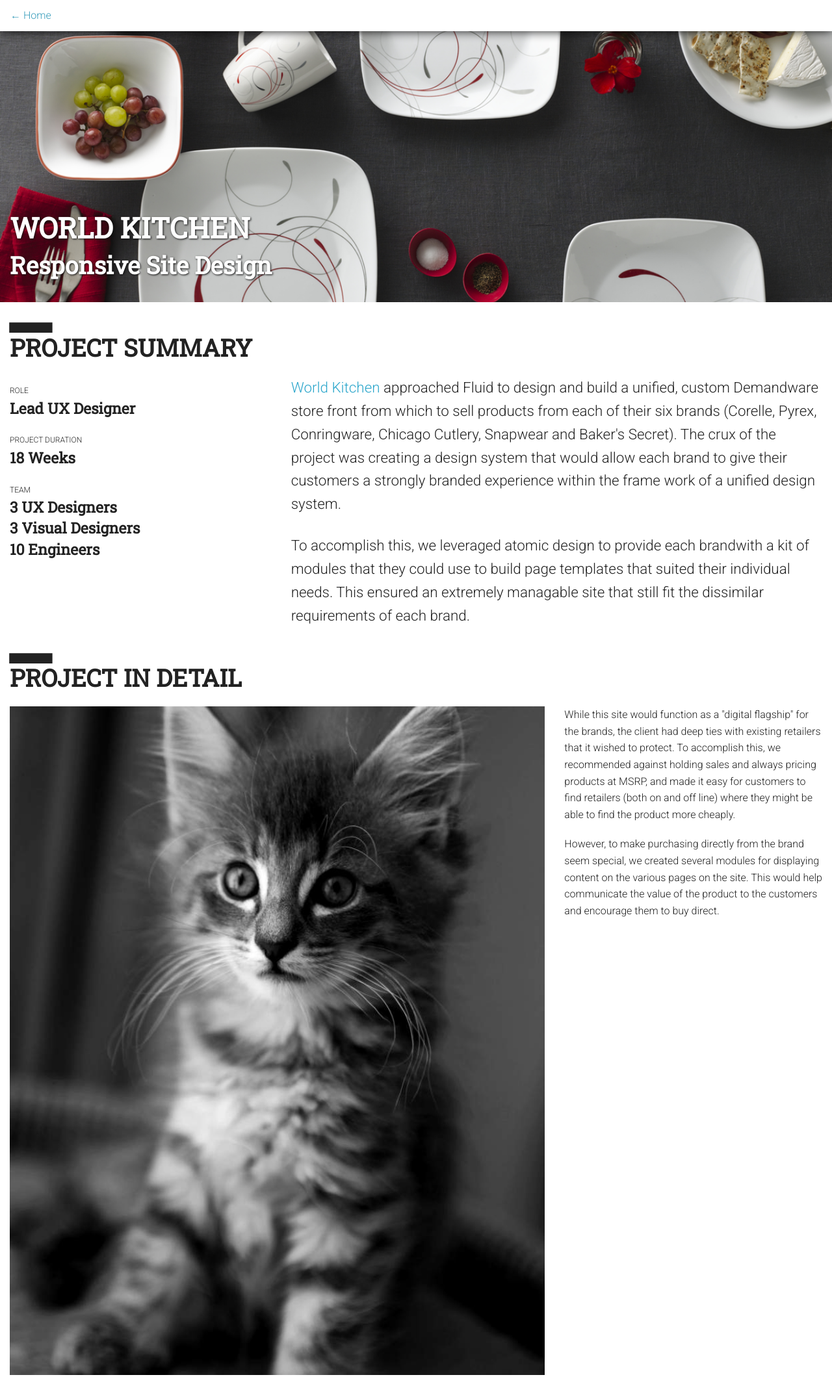
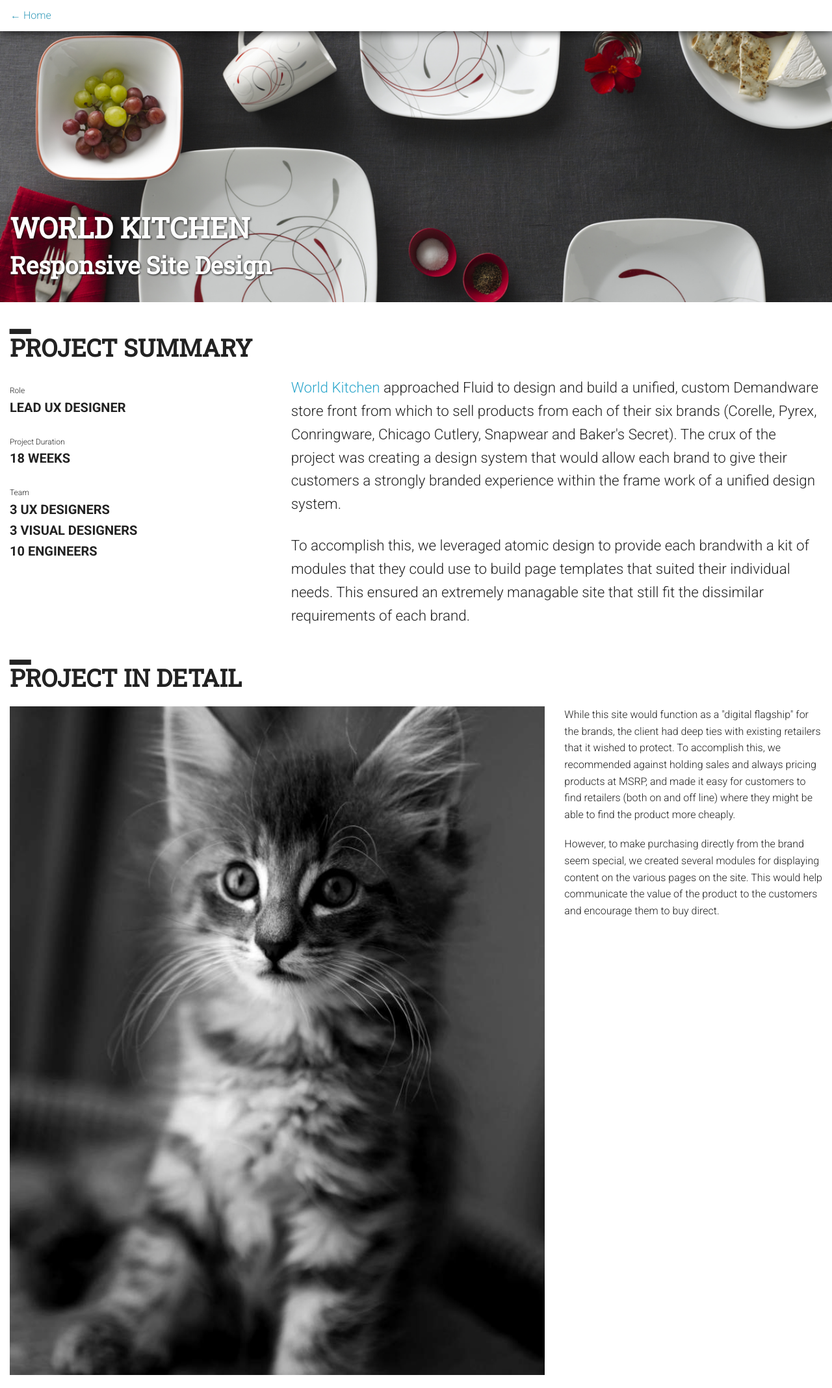
Before and after one commit to mattsugihara/portfolio, a Jekyll site: the page built from _posts/2014-01-05-world-kitchen.md, in a window 1280 px wide. Shown: the whole page at 65% size. Built offline with Jekyll 4.4.1, drawn with Linux system fonts in a browser that asks for light colours; Markdown is read by kramdown in place of the engine named in the settings.

Commit message:
ok, for the last time, cleaning up

```diff
--- a/css/foundation.css
+++ b/css/foundation.css
@@ -1203,7 +1203,6 @@
 h2,
 h3,
 h4,
-.project .content dd,
 h5,
 h6,
 pre,
@@ -1255,7 +1254,7 @@
 
 /* Default header styles */
 /* line 782, ../sass/foundation.scss */
-h1, h2, h3, h4, .project .content dd, h5, h6 {
+h1, h2, h3, h4, h5, h6 {
   font-family: 'Roboto Slab', sans-serif;
   font-weight: bold;
   font-style: normal;
@@ -1267,7 +1266,7 @@
 }
 
 /* line 791, ../sass/foundation.scss */
-h1 small, h2 small, h3 small, h4 small, .project .content dd small, h5 small, h6 small {
+h1 small, h2 small, h3 small, h4 small, h5 small, h6 small {
   font-size: 60%;
   color: #6f6f6f;
   line-height: 0;
@@ -1289,7 +1288,7 @@
 }
 
 /* line 805, ../sass/foundation.scss */
-h4, .project .content dd {
+h4 {
   font-size: 1.125em;
 }
 
@@ -1498,7 +1497,7 @@
 
 @media only screen and (min-width: 640px) {
   /* line 940, ../sass/foundation.scss */
-  h1, h2, h3, h4, .project .content dd, h5, h6 {
+  h1, h2, h3, h4, h5, h6 {
     line-height: 1.4;
   }
 
@@ -1518,7 +1517,7 @@
   }
 
   /* line 952, ../sass/foundation.scss */
-  h4, .project .content dd {
+  h4 {
     font-size: 1.4375em;
   }
 }
@@ -2412,18 +2411,18 @@
 }
 
 /* line 1558, ../sass/foundation.scss */
-.panel h1, .panel h2, .panel h3, .panel h4, .panel .project .content dd, .project .content .panel dd, .panel h5, .panel h6, .panel p {
+.panel h1, .panel h2, .panel h3, .panel h4, .panel h5, .panel h6, .panel p {
   color: #333333;
 }
 
 /* line 1560, ../sass/foundation.scss */
-.panel h1, .panel h2, .panel h3, .panel h4, .panel .project .content dd, .project .content .panel dd, .panel h5, .panel h6 {
+.panel h1, .panel h2, .panel h3, .panel h4, .panel h5, .panel h6 {
   line-height: 1;
   margin-bottom: 0.625em;
 }
 
 /* line 1563, ../sass/foundation.scss */
-.panel h1.subheader, .panel h2.subheader, .panel h3.subheader, .panel h4.subheader, .panel .project .content dd.subheader, .project .content .panel dd.subheader, .panel h5.subheader, .panel h6.subheader {
+.panel h1.subheader, .panel h2.subheader, .panel h3.subheader, .panel h4.subheader, .panel h5.subheader, .panel h6.subheader {
   line-height: 1.4;
 }
 
@@ -2450,18 +2449,18 @@
 }
 
 /* line 1578, ../sass/foundation.scss */
-.panel.callout h1, .panel.callout h2, .panel.callout h3, .panel.callout h4, .panel.callout .project .content dd, .project .content .panel.callout dd, .panel.callout h5, .panel.callout h6, .panel.callout p {
+.panel.callout h1, .panel.callout h2, .panel.callout h3, .panel.callout h4, .panel.callout h5, .panel.callout h6, .panel.callout p {
   color: white;
 }
 
 /* line 1580, ../sass/foundation.scss */
-.panel.callout h1, .panel.callout h2, .panel.callout h3, .panel.callout h4, .panel.callout .project .content dd, .project .content .panel.callout dd, .panel.callout h5, .panel.callout h6 {
+.panel.callout h1, .panel.callout h2, .panel.callout h3, .panel.callout h4, .panel.callout h5, .panel.callout h6 {
   line-height: 1;
   margin-bottom: 0.625em;
 }
 
 /* line 1583, ../sass/foundation.scss */
-.panel.callout h1.subheader, .panel.callout h2.subheader, .panel.callout h3.subheader, .panel.callout h4.subheader, .panel.callout .project .content dd.subheader, .project .content .panel.callout dd.subheader, .panel.callout h5.subheader, .panel.callout h6.subheader {
+.panel.callout h1.subheader, .panel.callout h2.subheader, .panel.callout h3.subheader, .panel.callout h4.subheader, .panel.callout h5.subheader, .panel.callout h6.subheader {
   line-height: 1.4;
 }
 
@@ -2522,18 +2521,23 @@
   background-size: cover;
 }
 /* line 1643, ../sass/foundation.scss */
+#work #goo {
+  background: #dddddd no-repeat url("../img/gooBanner.jpg") center center;
+  background-size: cover;
+}
+/* line 1648, ../sass/foundation.scss */
 #work #oak {
   background: #dddddd no-repeat url("../img/oakBanner.jpg") center center;
   background-size: cover;
 }
-/* line 1648, ../sass/foundation.scss */
+/* line 1653, ../sass/foundation.scss */
 #work #gym {
   background: #dddddd no-repeat url("../img/320g.jpg") center center;
   background-size: cover;
 }
 
 /********  hi  *****************/
-/* line 1657, ../sass/foundation.scss */
+/* line 1662, ../sass/foundation.scss */
 #hi img, #hi div {
   display: block;
   margin: 1rem auto;
@@ -2541,14 +2545,14 @@
 }
 
 @media only screen and (min-width: 480px) and (max-width: 767px) {
-  /* line 1664, ../sass/foundation.scss */
+  /* line 1670, ../sass/foundation.scss */
   #hi img {
     width: 35%;
     display: inline-block;
     vertical-align: top;
   }
 
-  /* line 1670, ../sass/foundation.scss */
+  /* line 1676, ../sass/foundation.scss */
   #hi div {
     margin-left: 1rem;
     width: 60%;
@@ -2557,74 +2561,74 @@
 }
 /*----Above 768----*/
 @media only screen and (min-width: 640px) {
-  /* line 1679, ../sass/foundation.scss */
+  /* line 1686, ../sass/foundation.scss */
   #hi {
     position: fixed;
     top: 0;
     bottom: 0;
   }
 
-  /* line 1685, ../sass/foundation.scss */
+  /* line 1692, ../sass/foundation.scss */
   #hi img {
     margin: 1rem auto;
     width: 100%;
     padding: 0 1rem;
   }
 
-  /* line 1691, ../sass/foundation.scss */
+  /* line 1698, ../sass/foundation.scss */
   #hi div {
     width: 100%;
     padding: 1rem;
   }
 
-  /* line 1696, ../sass/foundation.scss */
+  /* line 1703, ../sass/foundation.scss */
   #hi img, #hi div {
     max-width: 18rem;
   }
 }
 /*****  PROJECTS  *****/
-/* line 1707, ../sass/foundation.scss */
+/* line 1714, ../sass/foundation.scss */
 .heroImage h1, .heroImage h2 {
   color: #fff;
   text-shadow: 1px 1px 3px #111;
   margin: 0;
 }
-/* line 1713, ../sass/foundation.scss */
+/* line 1720, ../sass/foundation.scss */
 .heroImage h1 {
   padding-top: 16rem;
   text-transform: uppercase;
 }
-/* line 1718, ../sass/foundation.scss */
+/* line 1725, ../sass/foundation.scss */
 .heroImage h2 {
   padding-bottom: 2rem;
   text-transform: capitalize !important;
 }
 
-/* line 1724, ../sass/foundation.scss */
+/* line 1731, ../sass/foundation.scss */
 #wokCover {
   background: #dddddd no-repeat url("../img/wokCover.jpg") center center;
   background-size: cover;
 }
 
-/* line 1729, ../sass/foundation.scss */
+/* line 1736, ../sass/foundation.scss */
 #gooCover {
   background: #dddddd no-repeat url("../img/gooCover.jpg") center center;
   background-size: cover;
 }
 
-/* line 1734, ../sass/foundation.scss */
+/* line 1741, ../sass/foundation.scss */
 #oakCover {
   background: #dddddd no-repeat url("../img/oakCover.jpg") center center;
   background-size: cover;
 }
 
-/* line 1739, ../sass/foundation.scss */
+/* line 1746, ../sass/foundation.scss */
 #gymCover {
   background: #dddddd no-repeat url("../img/gymCover.jpg") center center;
   background-size: cover;
 }
 
-/* line 1746, ../sass/foundation.scss */
+/* line 1753, ../sass/foundation.scss */
 .project > a {
   display: block;
   width: 100%;
@@ -2633,45 +2637,50 @@
   opacity: .92;
   background: #fff;
 }
-/* line 1755, ../sass/foundation.scss */
+/* line 1762, ../sass/foundation.scss */
 .project img {
   width: 100%;
 }
-/* line 1759, ../sass/foundation.scss */
+/* line 1766, ../sass/foundation.scss */
 .project .row {
   max-width: 80rem;
   padding-top: 1rem;
 }
-/* line 1764, ../sass/foundation.scss */
+/* line 1771, ../sass/foundation.scss */
 .project .lede {
   font-size: 1.4rem;
 }
-/* line 1768, ../sass/foundation.scss */
+/* line 1775, ../sass/foundation.scss */
 .project h2 {
   text-transform: uppercase;
 }
-/* line 1772, ../sass/foundation.scss */
+/* line 1779, ../sass/foundation.scss */
 .project .content {
   padding: 1.25rem 0 1.25rem 0;
 }
-/* line 1775, ../sass/foundation.scss */
+/* line 1782, ../sass/foundation.scss */
 .project .content h2:before {
   content: "▁";
   position: absolute;
-  top: -6rem;
-  font-size: 5rem;
-}
-/* line 1782, ../sass/foundation.scss */
+  top: -2.5rem;
+  font-size: 2.5rem;
+}
+/* line 1790, ../sass/foundation.scss */
 .project .content dt {
   font-weight: normal;
-  text-transform: uppercase;
   font-size: .75rem;
   line-height: .75rem;
   padding-top: 1rem;
 }
+/* line 1797, ../sass/foundation.scss */
+.project .content dd {
+  font-weight: 800;
+  text-transform: uppercase;
+  font-size: 1.25rem;
+}
 
 /* Helpers */
-/* line 1799, ../sass/foundation.scss */
+/* line 1808, ../sass/foundation.scss */
 .strikethrough {
   text-decoration: line-through;
 }
--- a/sass/foundation.scss
+++ b/sass/foundation.scss
@@ -1666,6 +1666,7 @@
 }
 
 @media only screen and (min-width: 480px) and (max-width: 767px){
+
 #hi img{
   width: 35%;
   display: inline-block;
@@ -1677,6 +1678,7 @@
   width: 60%;
   display: inline-block;
 }
+
 }
 
 /*----Above 768----*/
```
Lines whose indentation alone changed are shown as unchanged.
